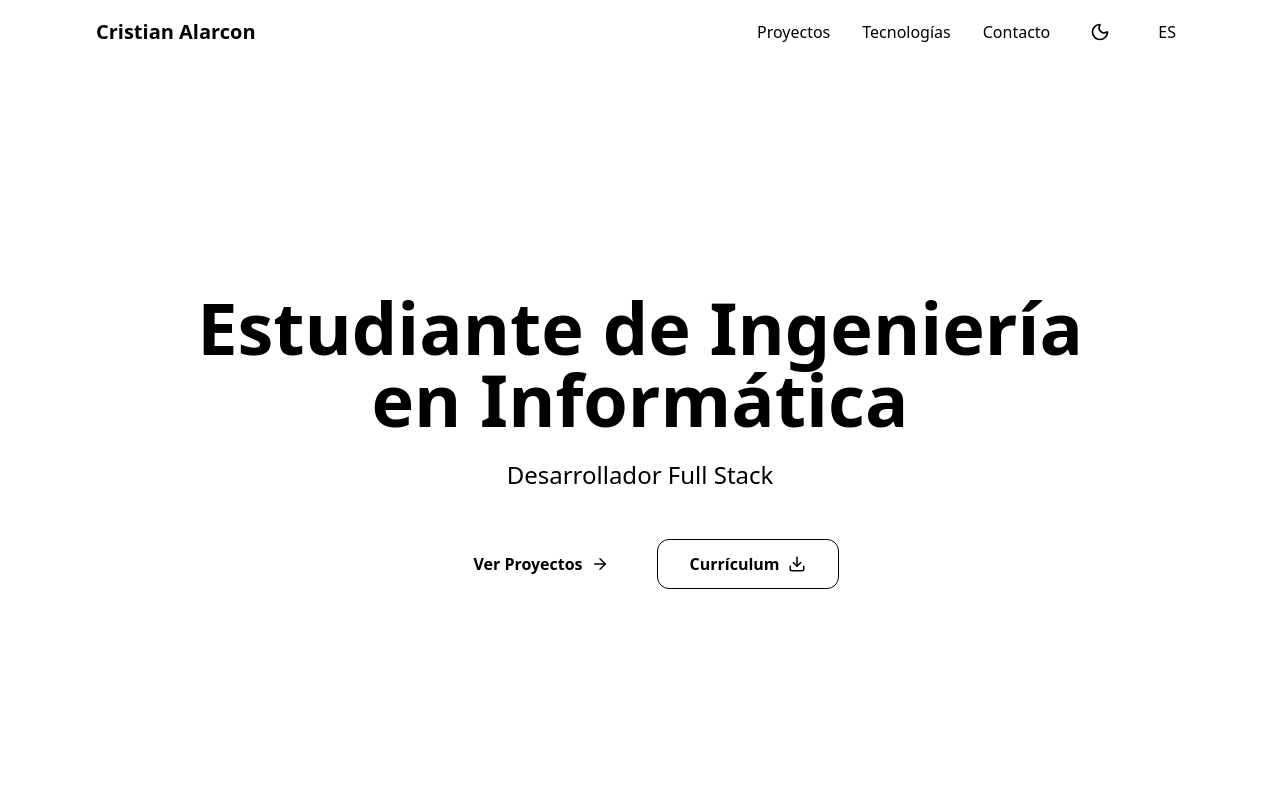
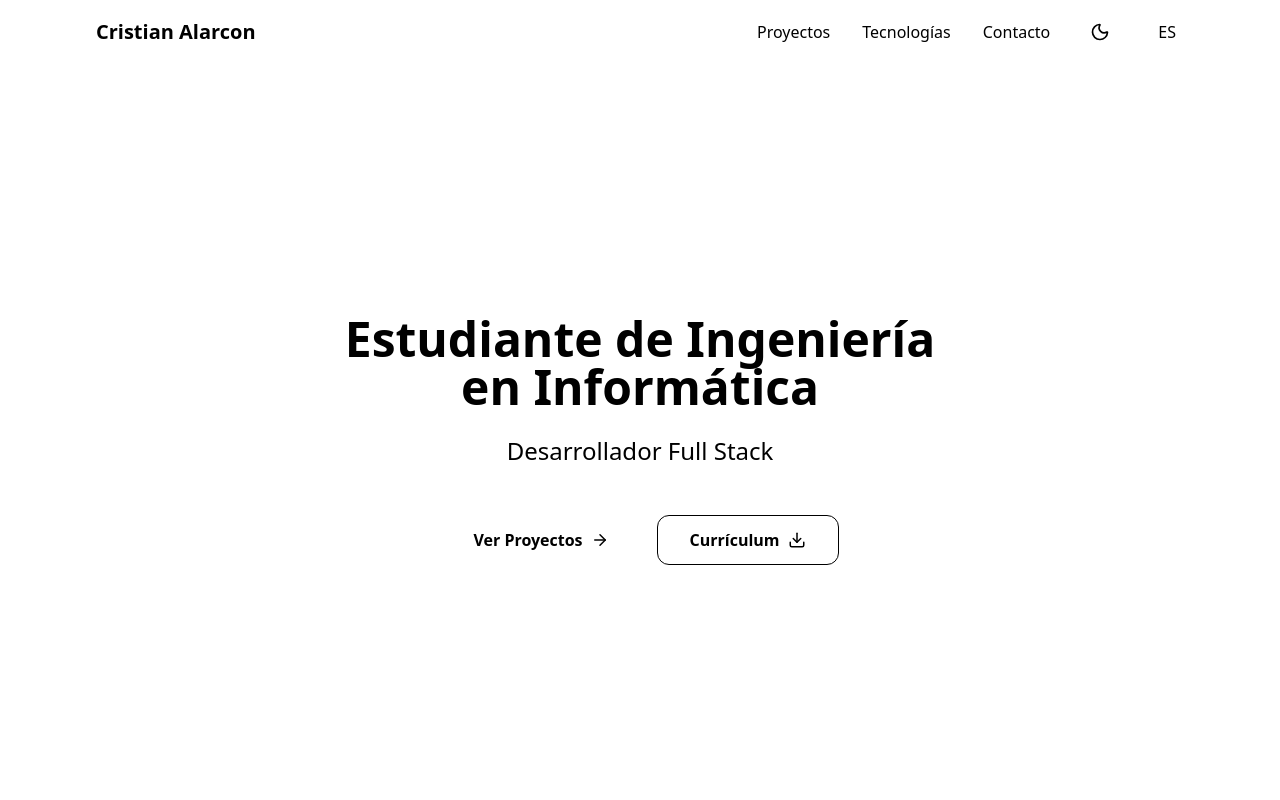
Before and after one commit to CristianAlarconDev/PortfolioV2, a React (Vite) app: page / in a window 1280 px wide. Shown: the top 800 px of the page. Built offline with nearby package versions, Linux system fonts and the light colour scheme.

Commit message:
cambio de fuente

```diff
--- a/src/components/Hero.jsx
+++ b/src/components/Hero.jsx
@@ -7,7 +7,7 @@ export default function Hero() {
     return (
         <section id="home" className="min-h-screen flex items-center justify-center pt-20 px-4">
         <div className="max-w-4xl mx-auto text-center">
-            <h1 className="text-5xl md:text-7xl font-bold mb-6 text-balance">{translate("title")}</h1>
+            <h1 className="text-3xl md:text-5xl font-bold mb-6 text-balance">{translate("title")}</h1>
             <p className="text-xl md:text-2xl text-foreground/70 mb-12 text-balance">{translate("subtitle")}</p>
             {/* Call to Action Buttons */}
             <section className="flex flex-col sm:flex-row gap-4 justify-center">
```
